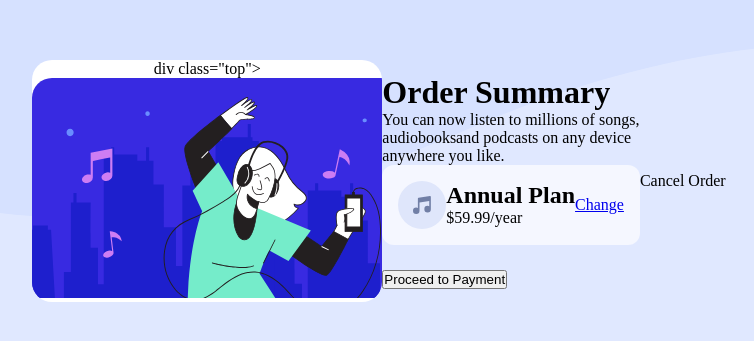
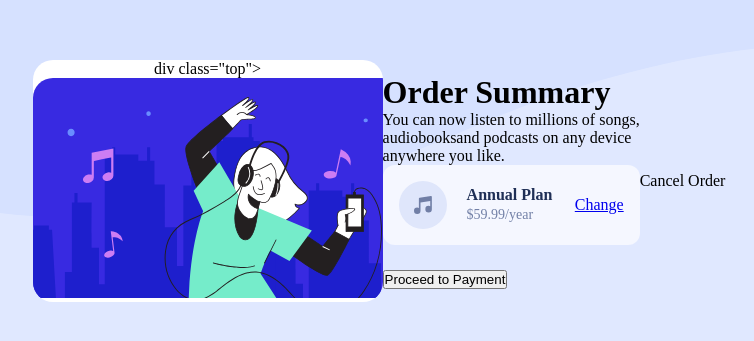
Before and after one commit to AngeRamila/Learning_JS_Nanko, a plain HTML site: page Learning_JS_Projects/DAY3/index.html in a window 1280 px wide. Shown: the part 219-560 px from the top of the page, without its empty margins (261-1015 px from the left). Drawn offline with Linux system fonts and the light colour scheme.

Commit message:
Styling all description class elements

```diff
--- a/Learning_JS_Projects/DAY3/style.css
+++ b/Learning_JS_Projects/DAY3/style.css
@@ -55,4 +55,24 @@
     width: 48px;
     height: 48px;
     display: block;
+}/* The middle text block */
+.Description {
+    margin-left: 20px;            /* Pushes the text away from the music icon */
+    text-align: left;
+    flex: 1;                      /* Grabs remaining space to push "Change" to the right */
 }
+
+/* Heading inside description */
+.Description h2 {
+    font-size: 16px;
+    font-weight: 800;
+    color: hsl(223, 47%, 23%);
+    margin: 0;                    /* Clears default browser margins */
+}
+
+/* Price inside description */
+.Description p {
+    font-size: 14px;
+    color: hsl(224, 23%, 55%);
+    margin: 3px 0 0 0;            /* Small gap below the heading */
+}
```
